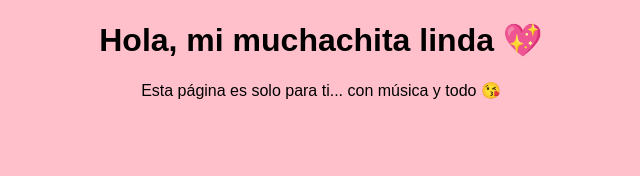
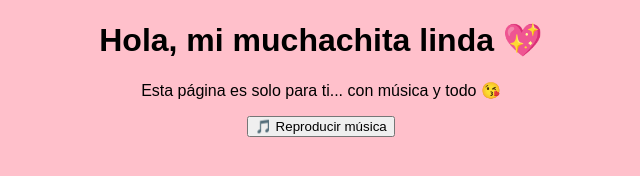
Before and after one commit to TommySnaider/Tommy, a plain HTML site: page index.html in a window 1280 px wide. Shown: the whole page, without its empty margins (319-959 px from the left). Drawn offline with Linux system fonts and the light colour scheme.

Commit message:
Update index.html

```diff
--- a/index.html
+++ b/index.html
@@ -10,6 +10,8 @@
   <h1>Hola, mi muchachita linda 💖</h1>
   <p>Esta página es solo para ti... con música y todo 😘</p>
 
-  <audio <audio autoplay loop>
+  <button onclick="document.getElementById('audio').play()">🎵 Reproducir música</button>
+
+<audio id="audio" loop>
   <source src="valentina.mp3" type="audio/mpeg">
-  </audio>
+</audio>
```
